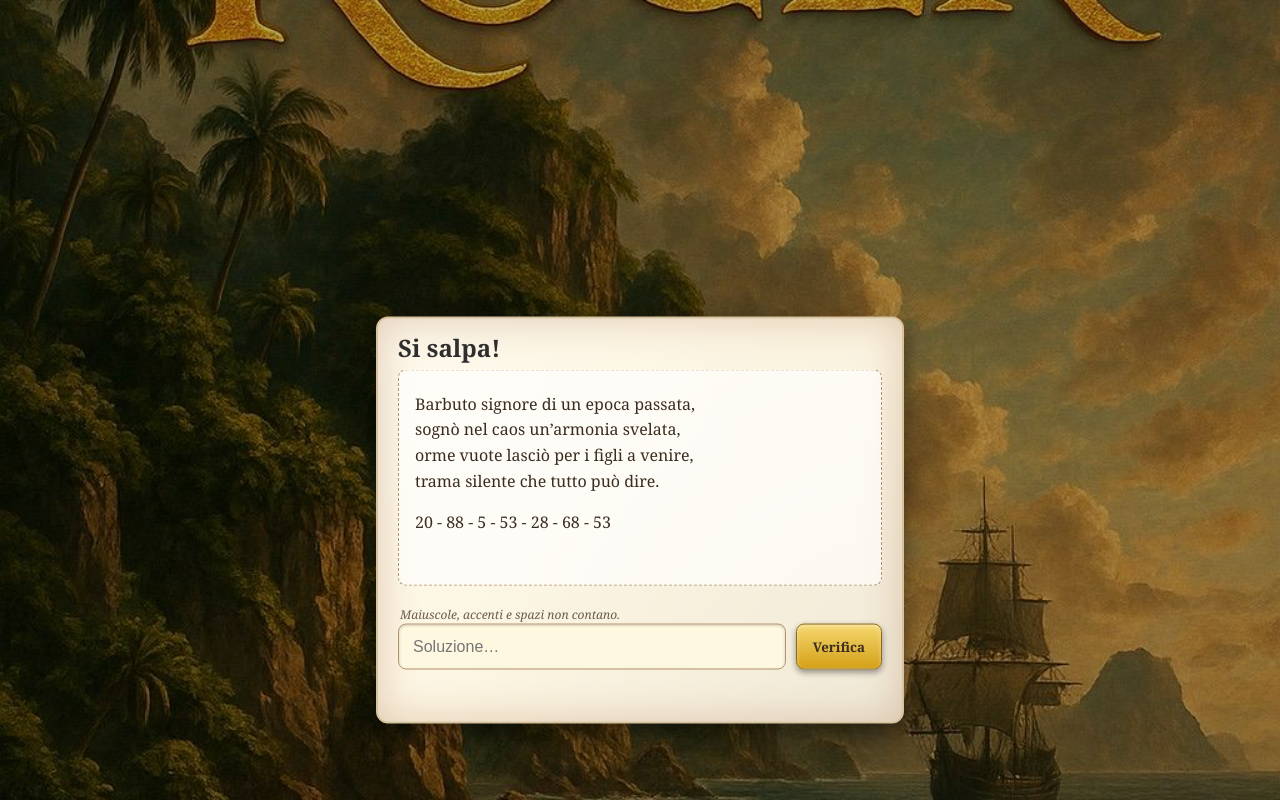
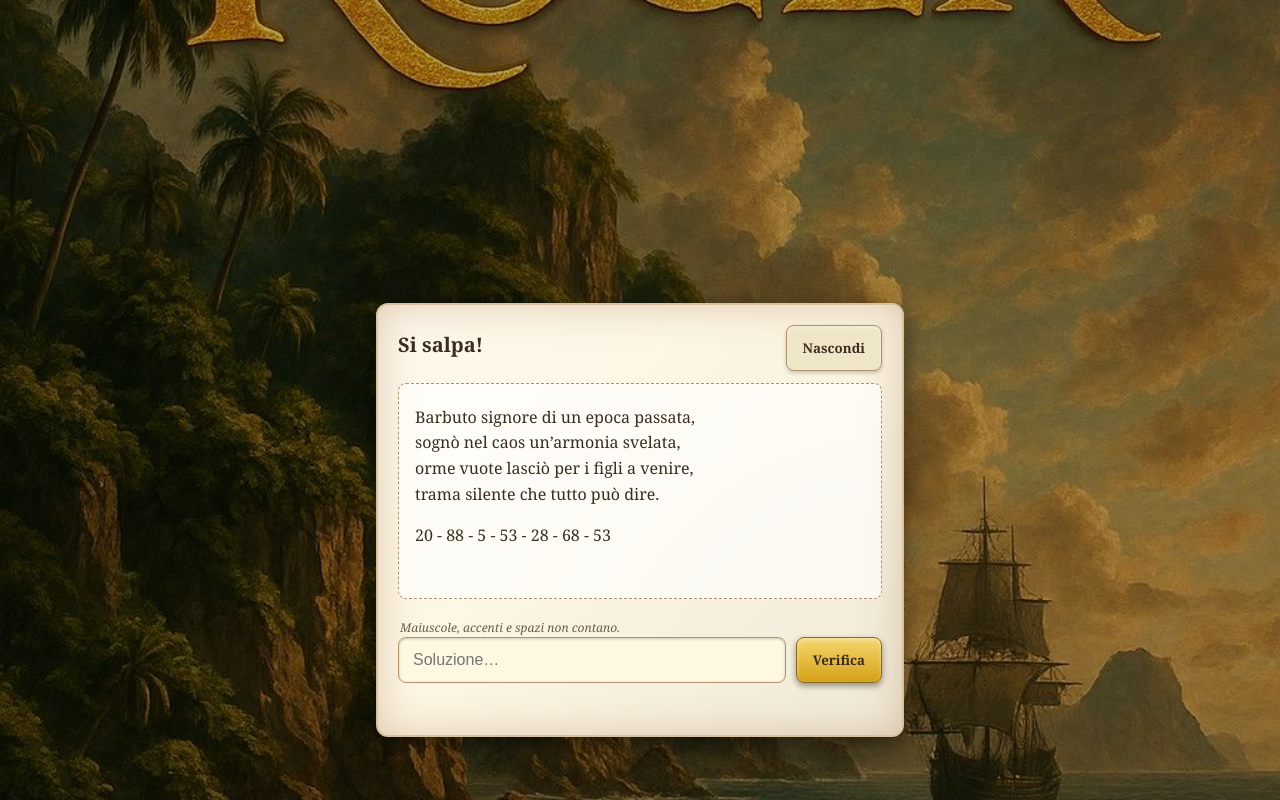
Before and after one commit to Dailong90/Jolly-Roger, a plain HTML site: page jr2025.html in a window 1280 px wide. Both pictures are taken after a click on the button "Si salpa!". Drawn offline with Linux system fonts and the light colour scheme.

Commit message:
aggiunto tasto nascondi

```diff
--- a/jr2025.html
+++ b/jr2025.html
@@ -10,82 +10,63 @@
     * { box-sizing: border-box; -webkit-tap-highlight-color: transparent; }
 
     html, body { margin:0; padding:0; height:100%; overflow:hidden; }
-    body {
-      font-family: 'Georgia', 'Times New Roman', serif;
-      color:#2e2e2e; min-height: 100svh; background:#000; position: relative;
-    }
-    body::before{ content:""; position:fixed; inset:0; background: var(--bg-url) center/cover no-repeat; z-index:-2; }
-    body::after{ content:""; position:fixed; inset:0; background: rgba(0,0,0,.25); z-index:-1; }
+    body { font-family:'Georgia','Times New Roman',serif; color:#2e2e2e; min-height:100svh; background:#000; position:relative; }
+    body::before{ content:""; position:fixed; inset:0; background:var(--bg-url) center/cover no-repeat; z-index:-2; }
+    body::after{ content:""; position:fixed; inset:0; background:rgba(0,0,0,.25); z-index:-1; }
 
-    .wrap {
-      position: fixed; left: 50%; top: 65svh; transform: translate(-50%, -50%);
-      width: min(560px, 92vw); padding: 16px;
-    }
+    .wrap { position:fixed; left:50%; top:65svh; transform:translate(-50%,-50%); width:min(560px,92vw); padding:16px; }
+    .btn--big{ position:fixed; left:16px; bottom:16px; width:auto; margin:0; text-align:center; font-size:18px; padding:12px 16px; z-index:1000; }
 
-    .btn--big{
-      position: fixed; left: 16px; bottom: 16px; width: auto; margin: 0; text-align:center;
-      font-size:18px; padding:12px 16px; z-index: 1000;
-    }
-
-    .card.is-hidden{ opacity:0; transform: translateY(10px) scale(.98); pointer-events:none; visibility:hidden; }
+    .card.is-hidden{ opacity:0; transform:translateY(10px) scale(.98); pointer-events:none; visibility:hidden; }
     .card{
-      display:flex;                /* ⬅️ colonna flessibile */
-      flex-direction:column;
-      gap:12px;
-      width:100%;
+      display:flex; flex-direction:column; gap:12px; width:100%;
       background:#fdf6e3; border:2px solid #d6c29e; border-radius:12px; padding:20px;
       box-shadow:0 8px 24px rgba(0,0,0,.45), inset 0 0 40px rgba(139,69,19,.25);
-      font-family:'Georgia', serif;
+      font-family:'Georgia',serif;
       background-image:
         radial-gradient(circle at top left, rgba(255,255,255,0.3), transparent 60%),
         radial-gradient(circle at bottom right, rgba(0,0,0,0.05), transparent 70%);
-      max-height:58svh;            /* ⬅️ limite “soft” */
-      overflow:hidden;             /* ⬅️ evita che i figli escano */
-      transition: opacity .28s ease, transform .28s ease, visibility 0s linear .28s;
+      max-height:58svh; overflow:hidden;
+      transition:opacity .28s ease, transform .28s ease, visibility 0s linear .28s;
     }
     .card:not(.is-hidden){ opacity:1; transform:none; visibility:visible; transition-delay:0s; }
 
+    /* Header card + titolo + Nascondi */
+    .card__head{ display:flex; align-items:center; justify-content:space-between; gap:10px; }
+    .card__title{ margin:0 0 6px; font-size:20px; line-height:1.2; color:#3b2c20; }
+    .btn--ghost{ background:#efe6c7; border-color:#b2926d; box-shadow:0 2px 4px rgba(0,0,0,.2), inset 0 2px 3px rgba(255,255,255,.35); }
+
     .riddle{
-      background: rgba(255,255,255,.65);
+      background:rgba(255,255,255,.65);
       border:1px dashed #b2926d; border-radius:8px;
       padding:14px 16px; margin:0 0 4px;
       line-height:0.8; font-size:16px; color:#3b2c20;
-      white-space: pre; word-break: keep-all;
-      flex:1;              /* ⬅️ occupa spazio elastico */
-      min-height:0;        /* ⬅️ consente lo scroll interno */
-      overflow:auto;       /* ⬅️ solo il testo scorre */
-      -webkit-overflow-scrolling:touch;
+      white-space:pre; word-break:keep-all;
+      flex:1; min-height:0; overflow:auto; -webkit-overflow-scrolling:touch;
     }
 
-    .field{ display:flex; gap:10px; }
+    .field{ display:flex; gap:10px; align-items:center; }
     input[type="text"]{
       flex:1; background:#fff8e1; border:1px solid #b2926d; color:#2e2e2e;
       border-radius:8px; padding:12px 14px; outline:none; font-size:16px; height:46px;
-      box-shadow: inset 0 1px 3px rgba(0,0,0,.2);
+      box-shadow:inset 0 1px 3px rgba(0,0,0,.2);
     }
     input[type="text"]:focus{ border-color:#c9a85b; box-shadow:0 0 6px rgba(201,168,91,.6); }
-
-    .field{ display:flex; gap:10px; align-items:center; }
-    .field input[type="text"]{ flex:1 1 auto; min-width:0; }
     .field button{ flex:0 0 auto; white-space:nowrap; }
 
     button{
       cursor:pointer; border:1px solid #8b6b1b; border-radius:8px; padding:0 16px; font-weight:700; height:46px;
-      background:linear-gradient(180deg,#f5d76e,#d4a017); color:#3b2c20; font-family:'Georgia', serif;
+      background:linear-gradient(180deg,#f5d76e,#d4a017); color:#3b2c20; font-family:'Georgia',serif;
       box-shadow:0 3px 6px rgba(0,0,0,.4), inset 0 2px 4px rgba(255,255,255,.4);
-      transition: transform .15s ease, box-shadow .15s ease;
+      transition:transform .15s ease, box-shadow .15s ease;
     }
-    button:hover{ transform: translateY(-1px); box-shadow:0 5px 8px rgba(0,0,0,.5), inset 0 2px 4px rgba(255,255,255,.5); }
+    button:hover{ transform:translateY(-1px); box-shadow:0 5px 8px rgba(0,0,0,.5), inset 0 2px 4px rgba(255,255,255,.5); }
 
-    .tip { font-size:12px; color:#6b5b4b; margin:6px 2px 0; font-style:italic; }
-    .feedback { margin-top:10px; font-weight:700; min-height:1.4em; text-align:center; }
-    .ok { color: var(--ok); } .err { color: var(--err); }
+    .tip{ font-size:12px; color:#6b5b4b; margin:6px 2px 0; font-style:italic; }
+    .feedback{ margin-top:10px; font-weight:700; min-height:1.4em; text-align:center; }
+    .ok{ color:var(--ok); } .err{ color:var(--err); }
 
-    /* Stringi lo spazio sopra al titolo */
-    .card { padding-top: 12px; }           /* prima era 20px */
-    .card__title { margin: 0 0 6px; }      /* elimina il margin-top default dell'h2 */
-
-    /* 🔽 Viewport bassi */
+    /* Viewport bassi */
     @media (max-height:640px){
       .wrap{ top:62svh; }
       .card{ max-height:64svh; padding:16px; gap:10px; }
@@ -101,20 +82,20 @@
 </head>
 <body>
   <main class="wrap">
-    <button id="btnReveal" class="btn btn--big" aria-controls="contentCard" aria-expanded="false">
-      Si salpa!
-    </button>
+    <button id="btnReveal" class="btn--big" aria-controls="contentCard" aria-expanded="false">Si salpa!</button>
 
     <section class="card is-hidden" id="contentCard" aria-hidden="true" aria-labelledby="titolo-regole">
       <div class="card__head">
         <h2 id="titolo-regole" class="card__title">Si salpa!</h2>
-        <div class="riddle" id="riddle">
+        <button id="btnHide" type="button" class="btn--ghost">Nascondi</button>
+      </div>
+
+      <div class="riddle" id="riddle">
 Barbuto signore di un epoca passata,<br>
 sognò nel caos un’armonia svelata,<br>
 orme vuote lasciò per i figli a venire,<br>
 trama silente che tutto può dire.
-          <p class="no-autolink">20 - 88 - 5 - 53 - 28 - 68 - 53</p>
-        </div>
+        <p class="no-autolink">20 - 88 - 5 - 53 - 28 - 68 - 53</p>
       </div>
 
       <form id="solveForm" autocomplete="off">
@@ -163,10 +144,12 @@ trama silente che tutto può dire.
 
     input.addEventListener('keydown', e => { if(e.key === 'Enter') form.requestSubmit(); });
 
-    // Reveal/Hide card
+    // Reveal/Hide card (con Nascondi nell'header)
     (function(){
       const btnReveal = document.getElementById('btnReveal');
-      const card = document.getElementById('contentCard');
+      const btnHide   = document.getElementById('btnHide');
+      const card      = document.getElementById('contentCard');
+
       function reveal(){
         card.classList.remove('is-hidden');
         card.setAttribute('aria-hidden','false');
@@ -180,7 +163,9 @@ trama silente che tutto può dire.
         btnReveal.style.display = 'block';
         btnReveal.focus();
       }
+
       btnReveal.addEventListener('click', reveal);
+      btnHide.addEventListener('click', hide);
       document.addEventListener('keydown', e=>{
         if(e.key === 'Escape' && !card.classList.contains('is-hidden')) hide();
       });
```
